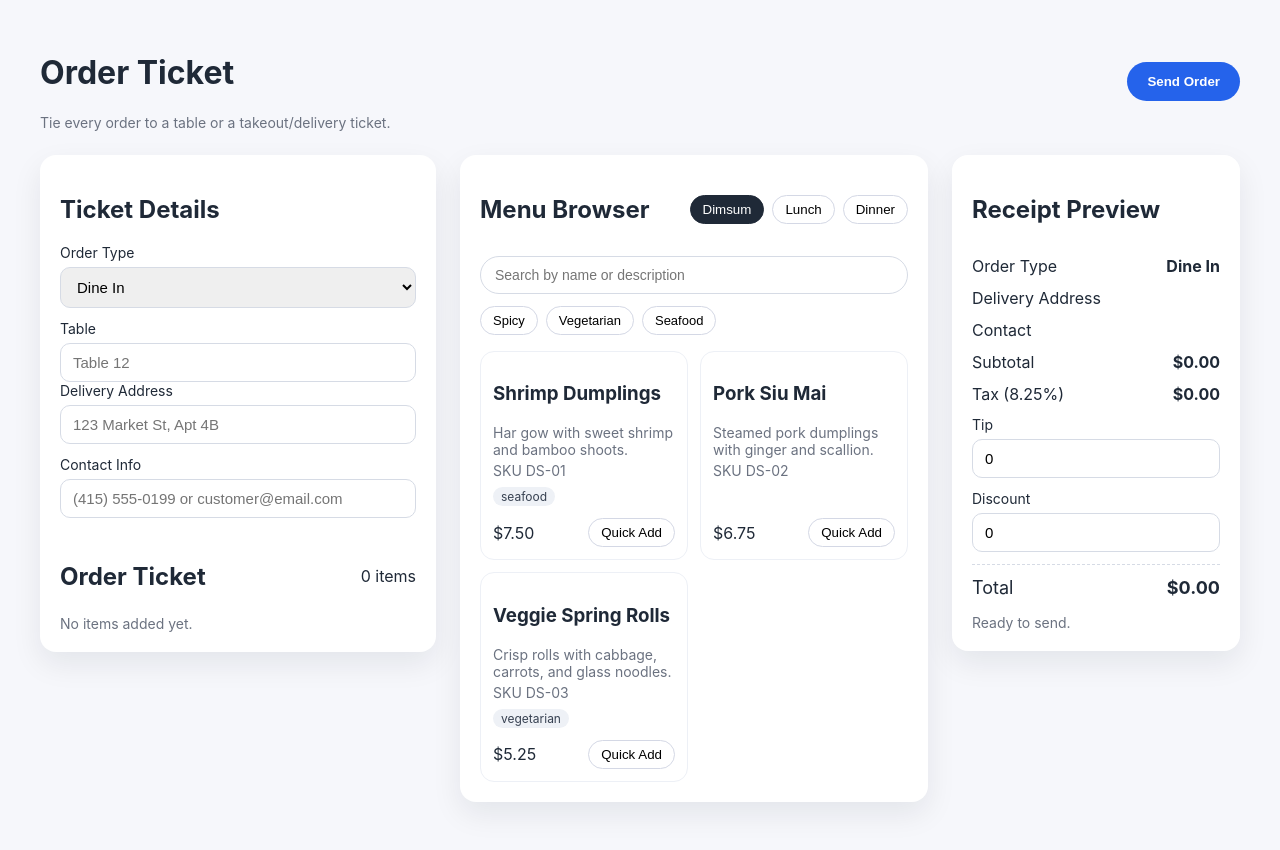
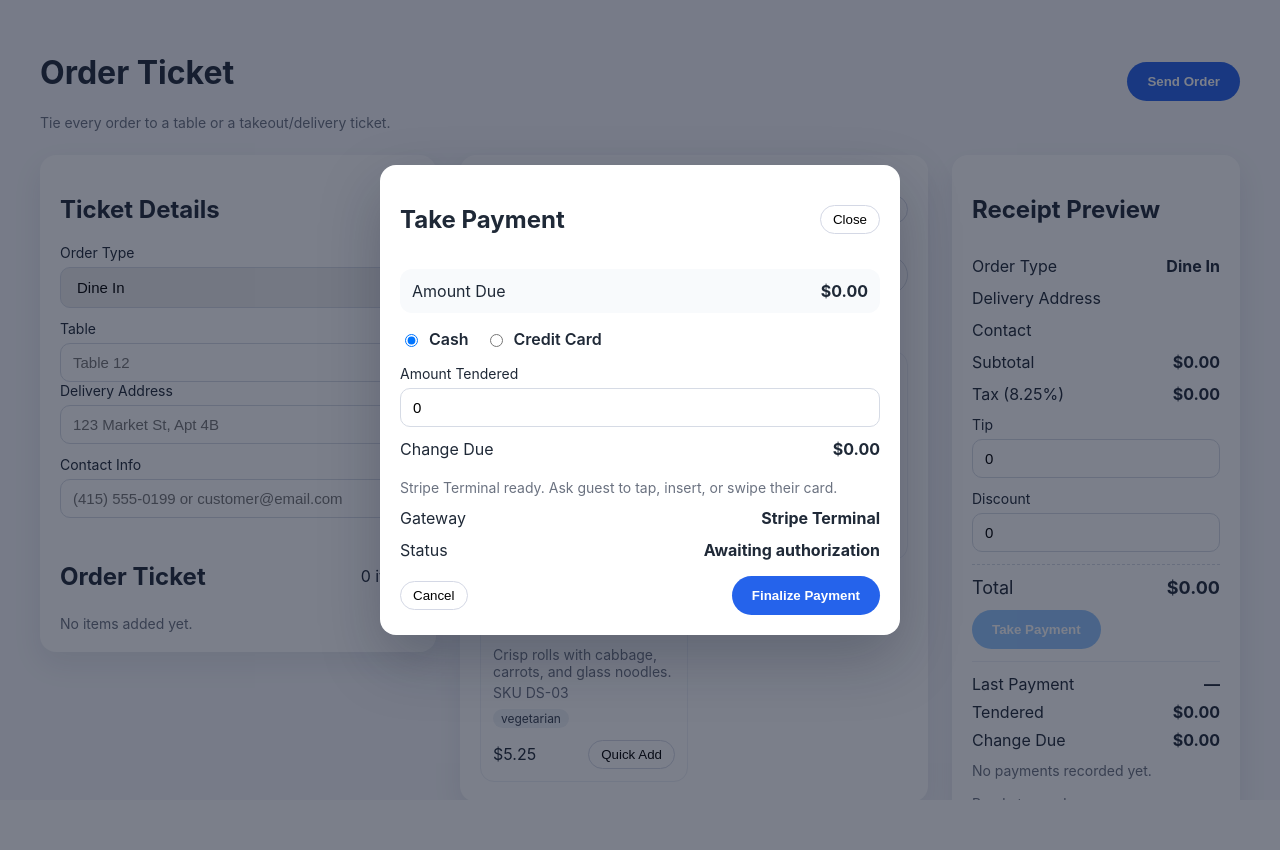
Before and after one commit to Jamzeyy/Restaurant-POS, a Flask app: page / in a window 1280 px wide. After the commit the page ends 800 px from the top, so only its background shows below. Run offline with Flask 3, Linux system fonts and the light colour scheme.

Commit message:
Add tender modal and payment recording

```diff
--- a/app.py
+++ b/app.py
@@ -99,6 +99,7 @@
 def connect_db():
     connection = sqlite3.connect(DB_PATH)
     connection.row_factory = sqlite3.Row
+    connection.execute("PRAGMA foreign_keys = ON")
     return connection
 
 
@@ -135,6 +136,34 @@
             price REAL NOT NULL,
             total REAL NOT NULL,
             FOREIGN KEY(order_id) REFERENCES orders(id)
+        )
+        """
+    )
+    cursor.execute(
+        """
+        CREATE TABLE IF NOT EXISTS payments (
+            id INTEGER PRIMARY KEY AUTOINCREMENT,
+            order_id INTEGER NOT NULL,
+            method TEXT NOT NULL,
+            amount_due REAL NOT NULL,
+            amount_tendered REAL NOT NULL,
+            change_due REAL NOT NULL,
+            status TEXT NOT NULL,
+            created_at TEXT NOT NULL,
+            FOREIGN KEY(order_id) REFERENCES orders(id)
+        )
+        """
+    )
+    cursor.execute(
+        """
+        CREATE TABLE IF NOT EXISTS transactions (
+            id INTEGER PRIMARY KEY AUTOINCREMENT,
+            payment_id INTEGER NOT NULL,
+            provider TEXT NOT NULL,
+            reference TEXT NOT NULL,
+            status TEXT NOT NULL,
+            created_at TEXT NOT NULL,
+            FOREIGN KEY(payment_id) REFERENCES payments(id)
         )
         """
     )
@@ -255,6 +284,97 @@
     return jsonify({"orderId": order_id, "total": total})
 
 
+def _fetch_order_total(cursor, order_id):
+    cursor.execute("SELECT total FROM orders WHERE id = ?", (order_id,))
+    return cursor.fetchone()
+
+
+@app.route("/api/payments", methods=["POST"])
+def create_payment():
+    payload = request.get_json(force=True)
+    order_id = payload.get("orderId")
+    method = payload.get("method")
+    amount_tendered = float(payload.get("amountTendered", 0))
+
+    if not order_id:
+        return jsonify({"error": "Order ID is required."}), 400
+    if method not in {"cash", "card"}:
+        return jsonify({"error": "Payment method is invalid."}), 400
+
+    connection = connect_db()
+    cursor = connection.cursor()
+    order = _fetch_order_total(cursor, order_id)
+    if not order:
+        connection.close()
+        return jsonify({"error": "Order not found."}), 404
+
+    amount_due = float(order["total"])
+    if method == "cash":
+        if amount_tendered < amount_due:
+            connection.close()
+            return (
+                jsonify({"error": "Cash tendered must cover the amount due."}),
+                400,
+            )
+        change_due = round(amount_tendered - amount_due, 2)
+        status = "received"
+        provider = "cash"
+        reference = f"CASH-{order_id}-{int(datetime.utcnow().timestamp())}"
+    else:
+        amount_tendered = amount_due
+        change_due = 0.0
+        status = "approved"
+        provider = "stripe-terminal"
+        reference = f"STR-{order_id}-{int(datetime.utcnow().timestamp())}"
+
+    cursor.execute(
+        """
+        INSERT INTO payments (
+            order_id, method, amount_due, amount_tendered, change_due, status, created_at
+        ) VALUES (?, ?, ?, ?, ?, ?, ?)
+        """,
+        (
+            order_id,
+            method,
+            amount_due,
+            amount_tendered,
+            change_due,
+            status,
+            datetime.utcnow().isoformat(),
+        ),
+    )
+    payment_id = cursor.lastrowid
+    cursor.execute(
+        """
+        INSERT INTO transactions (
+            payment_id, provider, reference, status, created_at
+        ) VALUES (?, ?, ?, ?, ?)
+        """,
+        (
+            payment_id,
+            provider,
+            reference,
+            status,
+            datetime.utcnow().isoformat(),
+        ),
+    )
+    connection.commit()
+    connection.close()
+
+    return jsonify(
+        {
+            "paymentId": payment_id,
+            "orderId": order_id,
+            "method": method,
+            "amountDue": amount_due,
+            "amountTendered": amount_tendered,
+            "changeDue": change_due,
+            "status": status,
+            "reference": reference,
+        }
+    )
+
+
 @app.route("/api/orders/<int:order_id>")
 def get_order(order_id):
     connection = connect_db()
--- a/static/app.js
+++ b/static/app.js
@@ -6,6 +6,8 @@
   discount: 0,
   searchTerm: "",
   activeFilters: new Set(),
+  currentOrderId: null,
+  lastOrderTotal: 0,
 };
 
 const currencyFormatter = new Intl.NumberFormat("en-US", {
@@ -39,6 +41,23 @@
   "receipt-delivery-contact"
 );
 const submitOrderBtn = document.getElementById("submit-order");
+const takePaymentBtn = document.getElementById("take-payment");
+const paymentMethodEl = document.getElementById("payment-method");
+const paymentTenderedEl = document.getElementById("payment-tendered");
+const paymentChangeEl = document.getElementById("payment-change");
+const paymentStatusEl = document.getElementById("payment-status");
+const tenderModalEl = document.getElementById("tender-modal");
+const tenderTotalEl = document.getElementById("tender-total");
+const cashPanelEl = document.getElementById("cash-panel");
+const cardPanelEl = document.getElementById("card-panel");
+const cashTenderedInput = document.getElementById("cash-tendered");
+const cashChangeEl = document.getElementById("cash-change");
+const cardStatusEl = document.getElementById("card-status");
+const tenderErrorEl = document.getElementById("tender-error");
+const confirmPaymentBtn = document.getElementById("confirm-payment");
+const paymentMethodInputs = document.querySelectorAll(
+  "input[name='payment-method']"
+);
 
 const taxRate = window.POS_CONFIG?.taxRate ?? 0;
 const taxRateLabel = document.getElementById("tax-rate");
@@ -171,6 +190,7 @@
   } else {
     state.ticketItems.push({ ...item, quantity: 1 });
   }
+  markOrderDirty();
   renderTicket();
 };
 
@@ -181,6 +201,7 @@
   if (entry.quantity === 0) {
     state.ticketItems = state.ticketItems.filter((item) => item.sku !== sku);
   }
+  markOrderDirty();
   renderTicket();
 };
 
@@ -216,13 +237,18 @@
   renderReceipt();
 };
 
-const renderReceipt = () => {
+const calculateTotals = () => {
   const subtotal = state.ticketItems.reduce(
     (acc, item) => acc + item.price * item.quantity,
     0
   );
   const tax = subtotal * taxRate;
   const total = subtotal + tax + state.tip - state.discount;
+  return { subtotal, tax, total };
+};
+
+const renderReceipt = () => {
+  const { subtotal, tax, total } = calculateTotals();
 
   const orderType = orderTypeSelect?.value || "dine-in";
   if (receiptOrderTypeEl) {
@@ -275,6 +301,70 @@
   renderReceipt();
 };
 
+const updatePaymentControls = () => {
+  if (!takePaymentBtn) return;
+  takePaymentBtn.disabled = !state.currentOrderId;
+};
+
+const updatePaymentSummary = (payment) => {
+  if (!paymentMethodEl || !paymentTenderedEl || !paymentChangeEl) return;
+  paymentMethodEl.textContent = payment.method === "card" ? "Credit Card" : "Cash";
+  paymentTenderedEl.textContent = currencyFormatter.format(payment.amountTendered);
+  paymentChangeEl.textContent = currencyFormatter.format(payment.changeDue);
+  if (paymentStatusEl) {
+    paymentStatusEl.textContent = `Payment ${payment.status} (${payment.reference}).`;
+  }
+};
+
+const markOrderDirty = () => {
+  if (!state.currentOrderId) return;
+  state.currentOrderId = null;
+  state.lastOrderTotal = 0;
+  updatePaymentControls();
+};
+
+const updateCashChange = () => {
+  const amountDue = state.lastOrderTotal;
+  const tendered = parseFloat(cashTenderedInput?.value || 0);
+  const change = Math.max(0, tendered - amountDue);
+  if (cashChangeEl) {
+    cashChangeEl.textContent = currencyFormatter.format(change);
+  }
+};
+
+const setTenderError = (message = "") => {
+  if (!tenderErrorEl) return;
+  tenderErrorEl.textContent = message;
+  tenderErrorEl.classList.toggle("is-hidden", !message);
+};
+
+const openTenderModal = () => {
+  if (!state.currentOrderId) {
+    orderStatusEl.textContent = "Send the order before taking payment.";
+    orderStatusEl.classList.add("error");
+    return;
+  }
+  orderStatusEl.classList.remove("error");
+  if (tenderTotalEl) {
+    tenderTotalEl.textContent = currencyFormatter.format(state.lastOrderTotal);
+  }
+  if (cashTenderedInput) {
+    cashTenderedInput.value = state.lastOrderTotal.toFixed(2);
+  }
+  updateCashChange();
+  setTenderError("");
+  if (cardStatusEl) {
+    cardStatusEl.textContent = "Awaiting authorization";
+  }
+  tenderModalEl?.classList.remove("is-hidden");
+  tenderModalEl?.setAttribute("aria-hidden", "false");
+};
+
+const closeTenderModal = () => {
+  tenderModalEl?.classList.add("is-hidden");
+  tenderModalEl?.setAttribute("aria-hidden", "true");
+};
+
 const handleOrderSubmit = async () => {
   orderStatusEl.textContent = "Saving order...";
   const orderType = orderTypeSelect.value;
@@ -306,6 +396,9 @@
     orderStatusEl.textContent = `Order #${data.orderId} saved. Total ${currencyFormatter.format(
       data.total
     )}.`;
+    state.currentOrderId = data.orderId;
+    state.lastOrderTotal = data.total;
+    updatePaymentControls();
     state.ticketItems = [];
     renderTicket();
   } catch (error) {
@@ -314,18 +407,85 @@
   }
 };
 
+const handlePaymentSubmit = async () => {
+  const selectedMethod = document.querySelector(
+    "input[name='payment-method']:checked"
+  )?.value;
+  if (!selectedMethod) {
+    setTenderError("Select a payment method.");
+    return;
+  }
+  const amountDue = state.lastOrderTotal;
+  const amountTendered =
+    selectedMethod === "cash"
+      ? parseFloat(cashTenderedInput?.value || 0)
+      : amountDue;
+  if (selectedMethod === "cash") {
+    if (amountTendered < amountDue) {
+      setTenderError("Cash tendered must cover the amount due.");
+      return;
+    }
+  }
+  setTenderError("");
+  confirmPaymentBtn.disabled = true;
+  if (cardStatusEl && selectedMethod === "card") {
+    cardStatusEl.textContent = "Authorizing...";
+  }
+
+  try {
+    const response = await fetch("/api/payments", {
+      method: "POST",
+      headers: { "Content-Type": "application/json" },
+      body: JSON.stringify({
+        orderId: state.currentOrderId,
+        method: selectedMethod,
+        amountTendered,
+      }),
+    });
+    const data = await response.json();
+    if (!response.ok) {
+      setTenderError(data.error || "Unable to process payment.");
+      if (cardStatusEl && selectedMethod === "card") {
+        cardStatusEl.textContent = "Authorization failed";
+      }
+      confirmPaymentBtn.disabled = false;
+      return;
+    }
+    updatePaymentSummary(data);
+    orderStatusEl.textContent = `Payment recorded for Order #${data.orderId}.`;
+    orderStatusEl.classList.remove("error");
+    state.currentOrderId = null;
+    state.lastOrderTotal = 0;
+    updatePaymentControls();
+    closeTenderModal();
+  } catch (error) {
+    setTenderError("Unable to process payment.");
+    confirmPaymentBtn.disabled = false;
+    if (cardStatusEl && selectedMethod === "card") {
+      cardStatusEl.textContent = "Authorization failed";
+    }
+  } finally {
+    confirmPaymentBtn.disabled = false;
+  }
+};
+
 tipInput.addEventListener("input", (event) => {
   state.tip = parseFloat(event.target.value || 0);
+  markOrderDirty();
   renderReceipt();
 });
 
 discountInput.addEventListener("input", (event) => {
   state.discount = parseFloat(event.target.value || 0);
+  markOrderDirty();
   renderReceipt();
 });
 
 submitOrderBtn.addEventListener("click", handleOrderSubmit);
-orderTypeSelect.addEventListener("change", updateOrderTypeUI);
+orderTypeSelect.addEventListener("change", () => {
+  markOrderDirty();
+  updateOrderTypeUI();
+});
 deliveryAddressInput.addEventListener("input", renderReceipt);
 deliveryContactInput.addEventListener("input", renderReceipt);
 if (menuSearchInput) {
@@ -335,7 +495,25 @@
   });
 }
 
+takePaymentBtn?.addEventListener("click", openTenderModal);
+cashTenderedInput?.addEventListener("input", updateCashChange);
+confirmPaymentBtn?.addEventListener("click", handlePaymentSubmit);
+tenderModalEl?.querySelectorAll("[data-action='close']").forEach((button) => {
+  button.addEventListener("click", closeTenderModal);
+});
+paymentMethodInputs.forEach((input) => {
+  input.addEventListener("change", (event) => {
+    const method = event.target.value;
+    if (cashPanelEl && cardPanelEl) {
+      cashPanelEl.classList.toggle("is-hidden", method !== "cash");
+      cardPanelEl.classList.toggle("is-hidden", method !== "card");
+    }
+    setTenderError("");
+  });
+});
+
 loadMenu();
 renderTicket();
 renderReceipt();
 updateOrderTypeUI();
+updatePaymentControls();
--- a/static/styles.css
+++ b/static/styles.css
@@ -170,6 +170,18 @@
   gap: 12px;
 }
 
+.receipt__actions {
+  display: flex;
+  justify-content: space-between;
+}
+
+.receipt__payment-summary {
+  border-top: 1px solid #edf0f6;
+  padding-top: 12px;
+  display: grid;
+  gap: 8px;
+}
+
 .receipt__line {
   display: flex;
   justify-content: space-between;
@@ -190,6 +202,11 @@
   border-radius: 999px;
   font-weight: 600;
   cursor: pointer;
+}
+
+.primary:disabled {
+  background: #93c5fd;
+  cursor: not-allowed;
 }
 
 .ghost,
@@ -237,6 +254,69 @@
   color: #b91c1c;
 }
 
+.modal {
+  position: fixed;
+  inset: 0;
+  display: grid;
+  place-items: center;
+  z-index: 100;
+}
+
+.modal__backdrop {
+  position: absolute;
+  inset: 0;
+  background: rgba(15, 23, 42, 0.55);
+}
+
+.modal__content {
+  position: relative;
+  background: #fff;
+  border-radius: 16px;
+  padding: 20px;
+  width: min(480px, 92vw);
+  box-shadow: 0 24px 60px rgba(15, 23, 42, 0.25);
+  display: grid;
+  gap: 16px;
+}
+
+.modal__header,
+.modal__footer {
+  display: flex;
+  justify-content: space-between;
+  align-items: center;
+}
+
+.modal__body {
+  display: grid;
+  gap: 16px;
+}
+
+.tender__summary {
+  display: flex;
+  justify-content: space-between;
+  padding: 12px;
+  border-radius: 12px;
+  background: #f8fafc;
+  font-size: 16px;
+}
+
+.tender__methods {
+  display: flex;
+  gap: 16px;
+}
+
+.tender__option {
+  display: flex;
+  align-items: center;
+  gap: 8px;
+  font-weight: 600;
+}
+
+.tender__panel {
+  display: grid;
+  gap: 12px;
+}
+
 @media (max-width: 1100px) {
   .pos__body {
     grid-template-columns: 1fr;
--- a/templates/index.html
+++ b/templates/index.html
@@ -106,10 +106,82 @@
           <span>Total</span>
           <strong id="total">$0.00</strong>
         </div>
+        <div class="receipt__actions">
+          <button class="primary" id="take-payment" disabled>Take Payment</button>
+        </div>
+        <div class="receipt__payment-summary" id="payment-summary">
+          <div class="receipt__line">
+            <span>Last Payment</span>
+            <strong id="payment-method">—</strong>
+          </div>
+          <div class="receipt__line">
+            <span>Tendered</span>
+            <strong id="payment-tendered">$0.00</strong>
+          </div>
+          <div class="receipt__line">
+            <span>Change Due</span>
+            <strong id="payment-change">$0.00</strong>
+          </div>
+          <p class="muted" id="payment-status">No payments recorded yet.</p>
+        </div>
         <p class="muted" id="order-status">Ready to send.</p>
       </aside>
     </section>
   </main>
+
+  <div class="modal is-hidden" id="tender-modal" aria-hidden="true">
+    <div class="modal__backdrop" data-action="close"></div>
+    <div class="modal__content" role="dialog" aria-modal="true">
+      <div class="modal__header">
+        <h2>Take Payment</h2>
+        <button class="ghost" data-action="close">Close</button>
+      </div>
+      <div class="modal__body">
+        <div class="tender__summary">
+          <span>Amount Due</span>
+          <strong id="tender-total">$0.00</strong>
+        </div>
+        <div class="tender__methods">
+          <label class="tender__option">
+            <input type="radio" name="payment-method" value="cash" checked />
+            Cash
+          </label>
+          <label class="tender__option">
+            <input type="radio" name="payment-method" value="card" />
+            Credit Card
+          </label>
+        </div>
+        <div class="tender__panel" id="cash-panel">
+          <label class="receipt__input">
+            Amount Tendered
+            <input id="cash-tendered" type="number" min="0" step="0.01" value="0" />
+          </label>
+          <div class="receipt__line">
+            <span>Change Due</span>
+            <strong id="cash-change">$0.00</strong>
+          </div>
+        </div>
+        <div class="tender__panel is-hidden" id="card-panel">
+          <p class="muted">
+            Stripe Terminal ready. Ask guest to tap, insert, or swipe their card.
+          </p>
+          <div class="receipt__line">
+            <span>Gateway</span>
+            <strong>Stripe Terminal</strong>
+          </div>
+          <div class="receipt__line">
+            <span>Status</span>
+            <strong id="card-status">Awaiting authorization</strong>
+          </div>
+        </div>
+        <p class="muted error is-hidden" id="tender-error"></p>
+      </div>
+      <div class="modal__footer">
+        <button class="ghost" data-action="close">Cancel</button>
+        <button class="primary" id="confirm-payment">Finalize Payment</button>
+      </div>
+    </div>
+  </div>
 
   <script>
     window.POS_CONFIG = {
```
